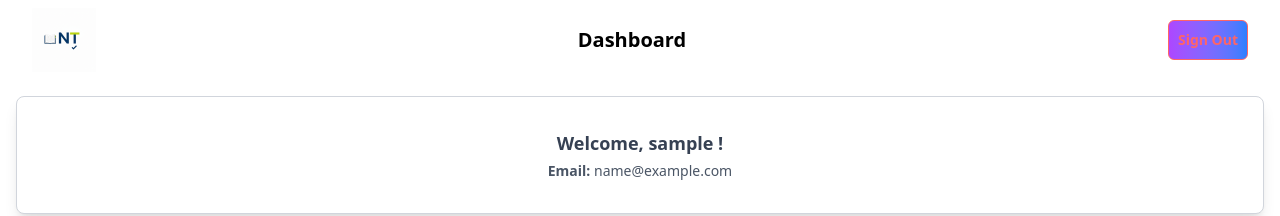
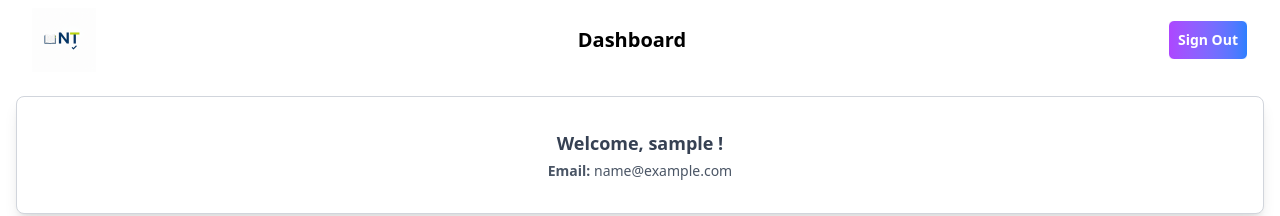
Before and after one commit to likhith1072/Note-Taking-Application, a React (Vite) app in the folder client/: page / in a window 1280 px wide. Shown: the top 216 px of the page. Built offline with nearby package versions, Linux system fonts and the light colour scheme; no server answers; sample sign-in values are in the browser's storage.

Commit message:
Changed some text colours

```diff
--- a/client/src/components/Header.tsx
+++ b/client/src/components/Header.tsx
@@ -52,7 +52,7 @@ function Header() {
 
         {user?.id ? (
 
-                            <div className=' h-10 w-20  bg-gradient-to-r from-purple-500 to-blue-500 hover:from-purple-600 hover:to-blue-600 border-1 rounded-md px-2 text-red-400 text-sm sm:text-md font-semibold cursor-pointer flex justify-center items-center' onClick={()=>{resetUser(); handleSignOut();}}>Sign Out</div>
+                            <div className=' h-10 w-20  bg-gradient-to-r from-purple-500 to-blue-500 hover:from-purple-600 hover:to-blue-600 border-1 rounded-md px-2 text-white text-sm sm:text-md font-semibold cursor-pointer flex justify-center items-center' onClick={()=>{resetUser(); handleSignOut();}}>Sign Out</div>
         ) : (
           <Link to='/signup'>
                             <div className=' h-10 w-20  bg-gradient-to-r from-purple-500 to-blue-500 hover:from-purple-600 hover:to-blue-600 border-1 rounded-md px-2 text-white text-sm sm:text-md font-semibold cursor-pointer flex justify-center items-center'>Sign Up</div></Link>
```
